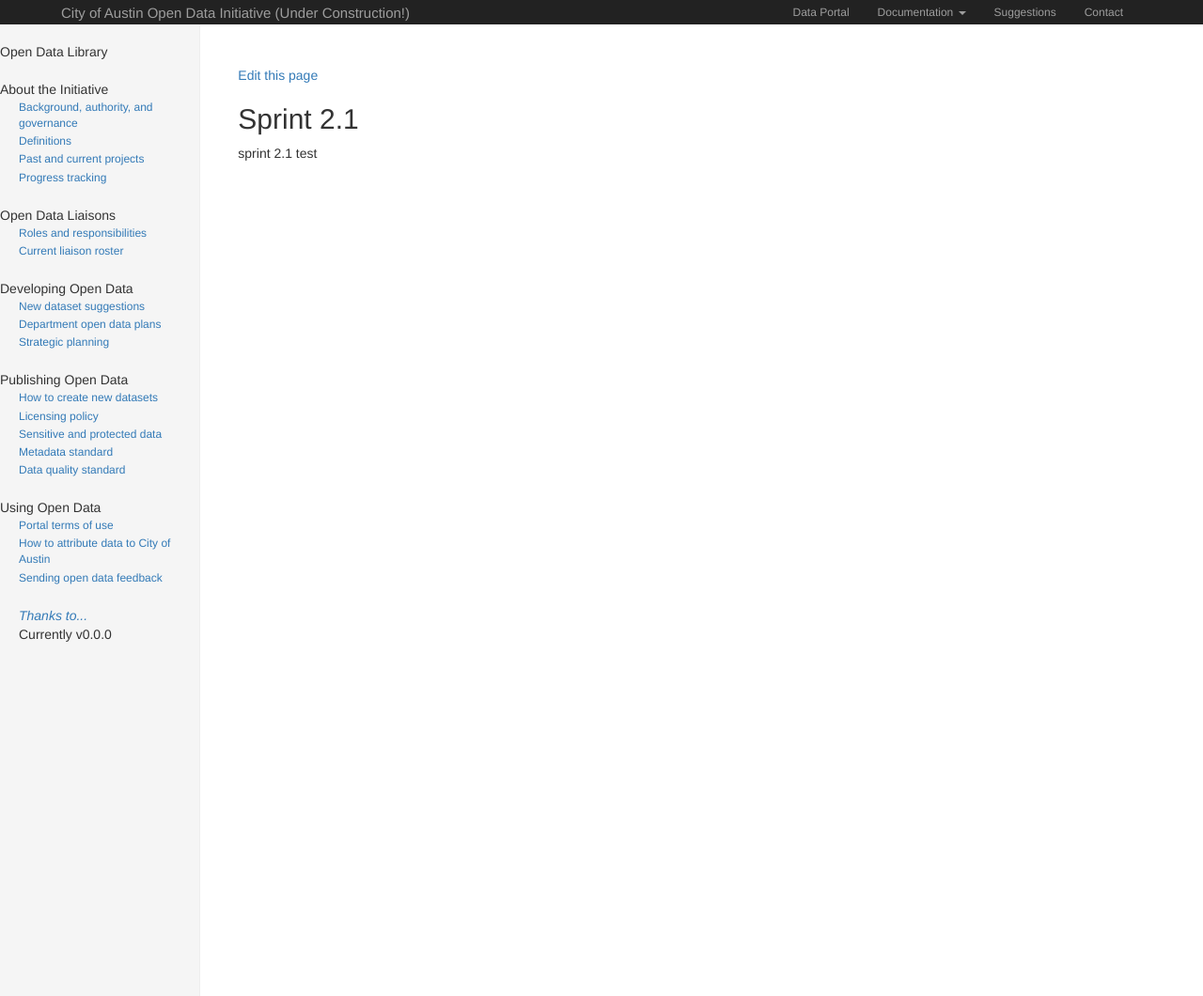
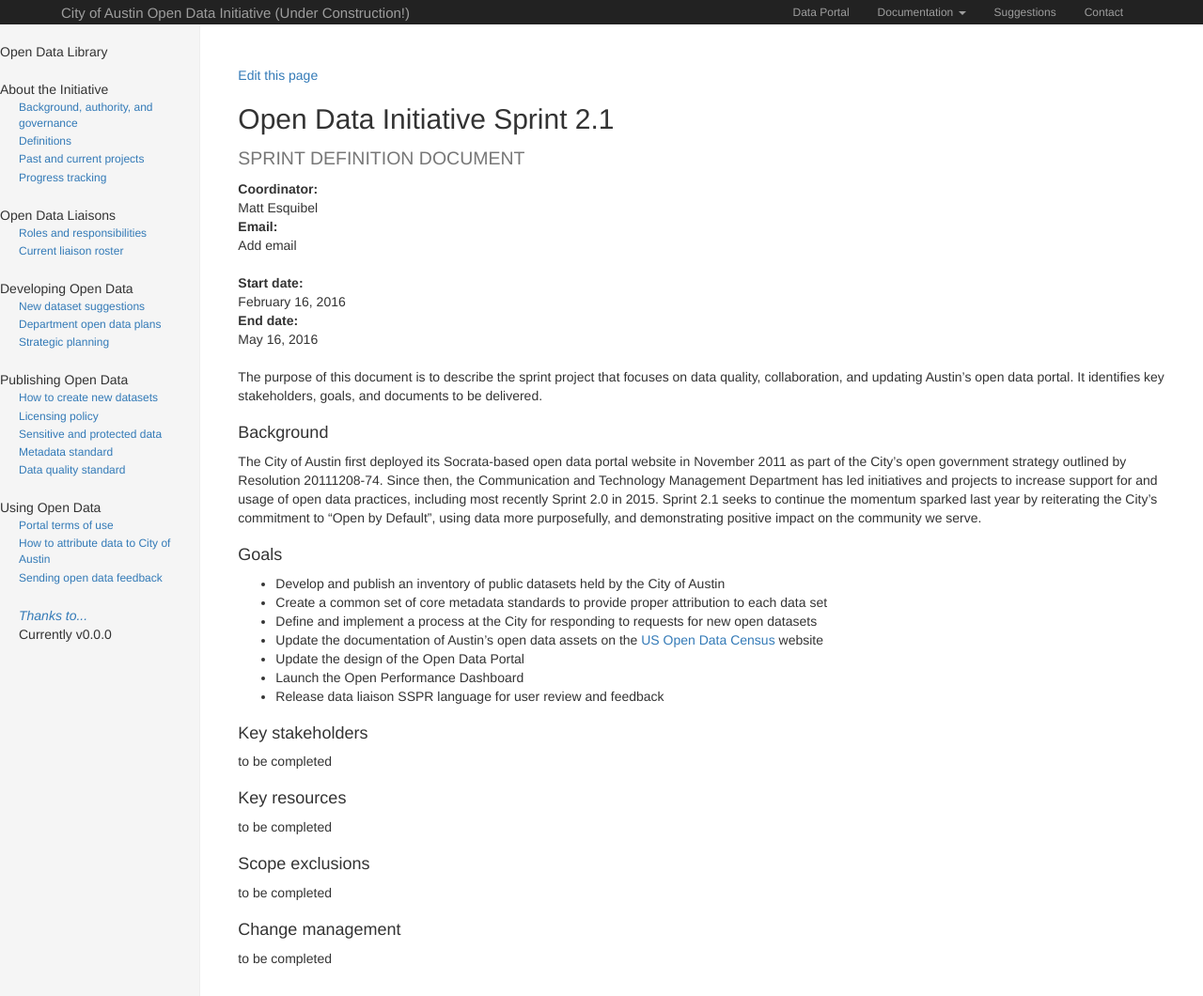
Before and after one commit to cityofaustin/open-data-manual, a Jekyll site: the page built from projects/sprint_2_1.md, in a window 1280 px wide and 1060 px high. Shown: the whole window at 94% size. Built offline with Jekyll 4.4.1, drawn with Linux system fonts in a browser that asks for light colours; nearby versions of some CDN libraries.

Commit message:
start sprint documents

```diff
--- a/projects/sprint_2_1.md
+++ b/projects/sprint_2_1.md
@@ -1,7 +1,37 @@
 ---
-layout: page
-title: 'Sprint 2.1'
+layout: project
+title: 'Open Data Initiative Sprint 2.1'
+type: sprint
 file: projects/sprint_2_1.md
+coordinator-name: 'Matt Esquibel'
+coordinator-email: 'Add email'
+start: 'February 16, 2016'
+end: 'May 16, 2016'
 ---
 
-sprint 2.1 test
+The purpose of this document is to describe the sprint project that focuses on data quality, collaboration, and updating Austin’s open data portal. It identifies key stakeholders, goals, and documents to be delivered.
+
+### Background
+
+The City of Austin first deployed its Socrata-based open data portal website in November 2011 as part of the City’s open government strategy outlined by Resolution 20111208-74. Since then, the Communication and Technology Management Department has led initiatives and projects to increase support for and usage of open data practices, including most recently Sprint 2.0 in 2015. Sprint 2.1 seeks to continue the momentum sparked last year by reiterating the City’s commitment to “Open by Default”, using data more purposefully, and demonstrating positive impact on the community we serve.
+
+### Goals
+- Develop and publish an inventory of public datasets held by the City of Austin
+- Create a common set of core metadata standards to provide proper attribution to each data set
+- Define and implement a process at the City for responding to requests for new open datasets
+- Update the documentation of Austin’s open data assets on the [US Open Data Census](http://us-city.census.okfn.org/) website
+- Update the design of the Open Data Portal
+- Launch the Open Performance Dashboard
+- Release data liaison SSPR language for user review and feedback
+
+### Key stakeholders
+to be completed
+
+### Key resources
+to be completed
+
+### Scope exclusions
+to be completed
+
+### Change management
+to be completed
```
Also changed, not shown: projects/index.md (+5 -1 lines).
